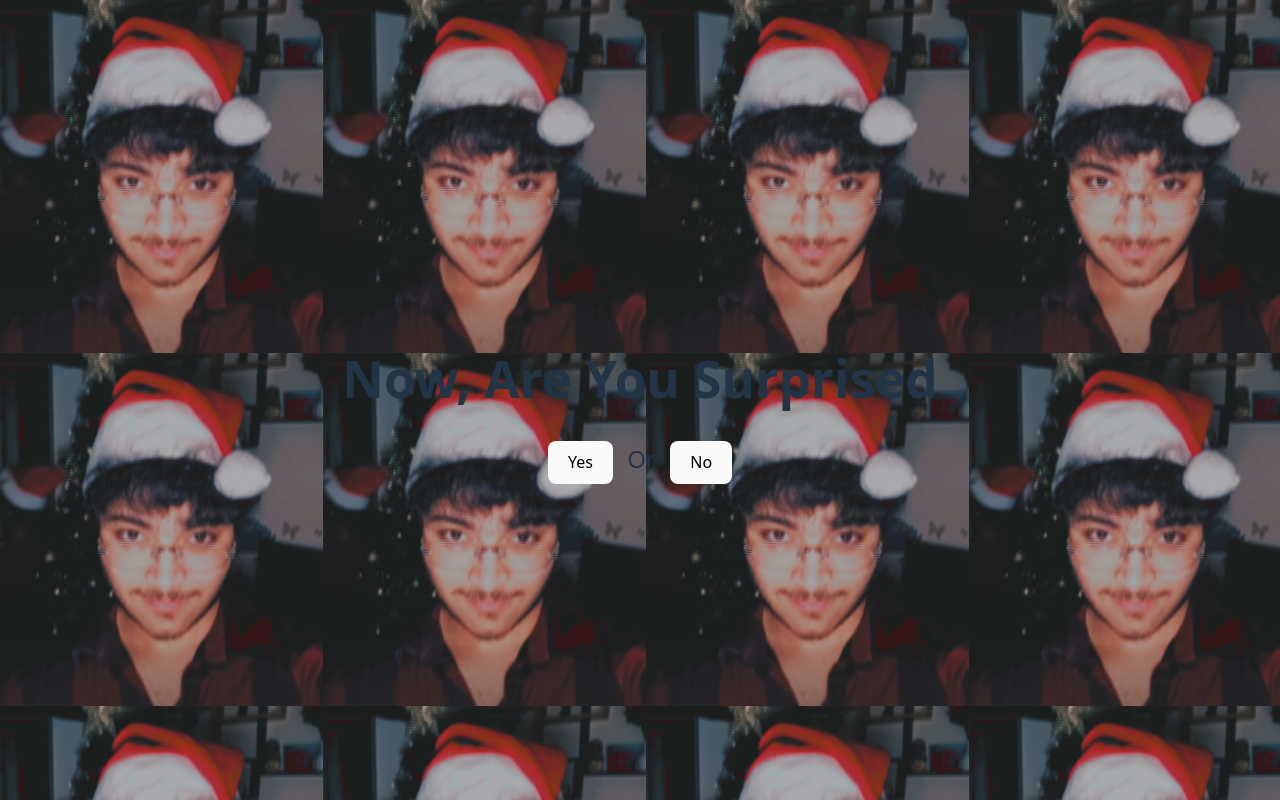
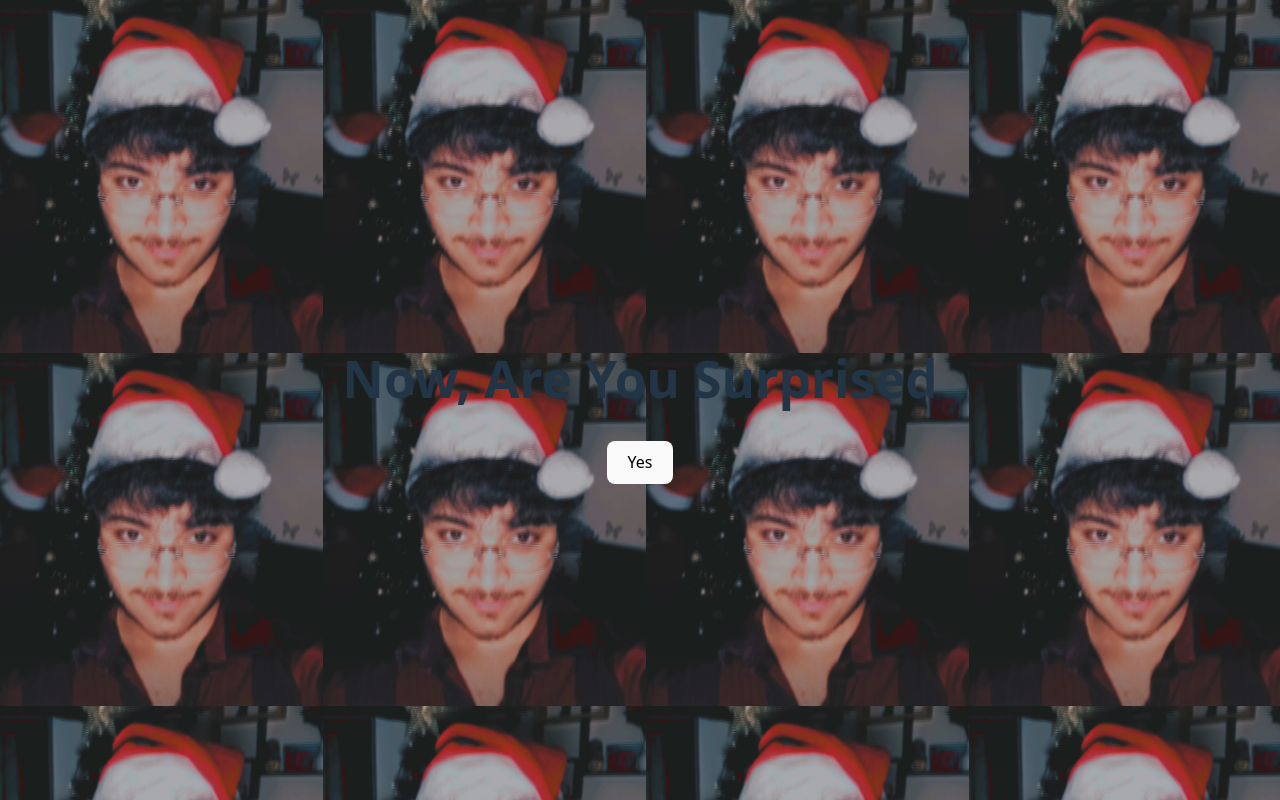
Before and after one commit to Polenthor/Scar109ays, a React (Vite) app: page /question1 in a window 1280 px wide. Built offline with nearby package versions, Linux system fonts and the light colour scheme.

Commit message:
Update Question1.jsx

```diff
--- a/src/Question1.jsx
+++ b/src/Question1.jsx
@@ -8,8 +8,7 @@ const Question1 = () => {
 
         <h1 class="title">Now, Are You Surprised </h1>
 
-  <Link to="/yes"><button >Yes</button></Link>  <span style={{ fontSize: "1.5rem", margin: "0 10px" }}>Or</span> <Link to="/question"><button >No</button></Link>
-
+  <Link to="/yes"><button >Yes</button></Link>
     </div>
   )
 }
```
